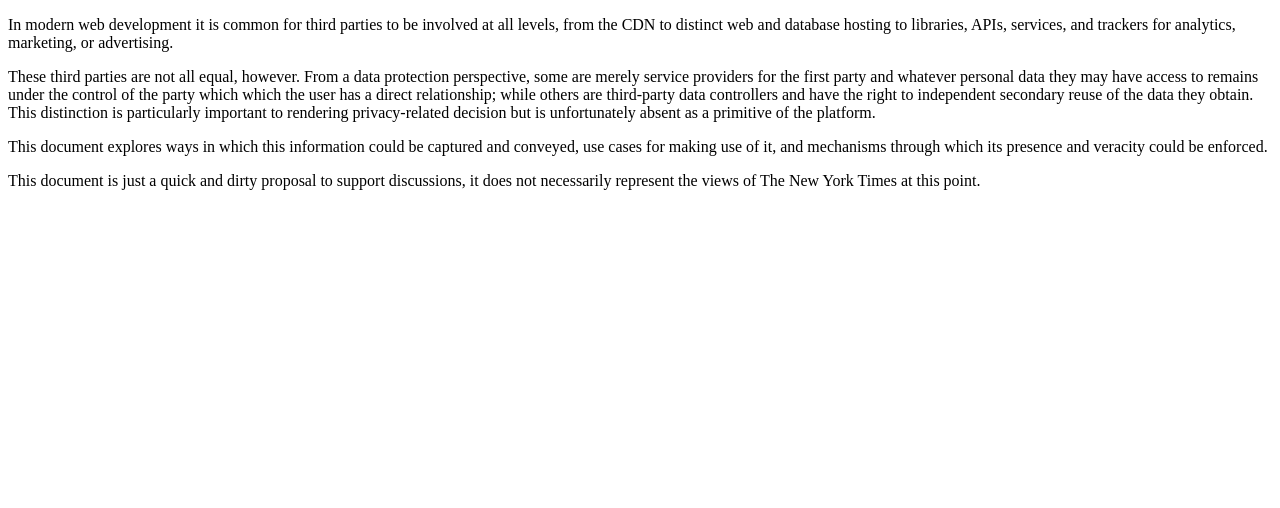
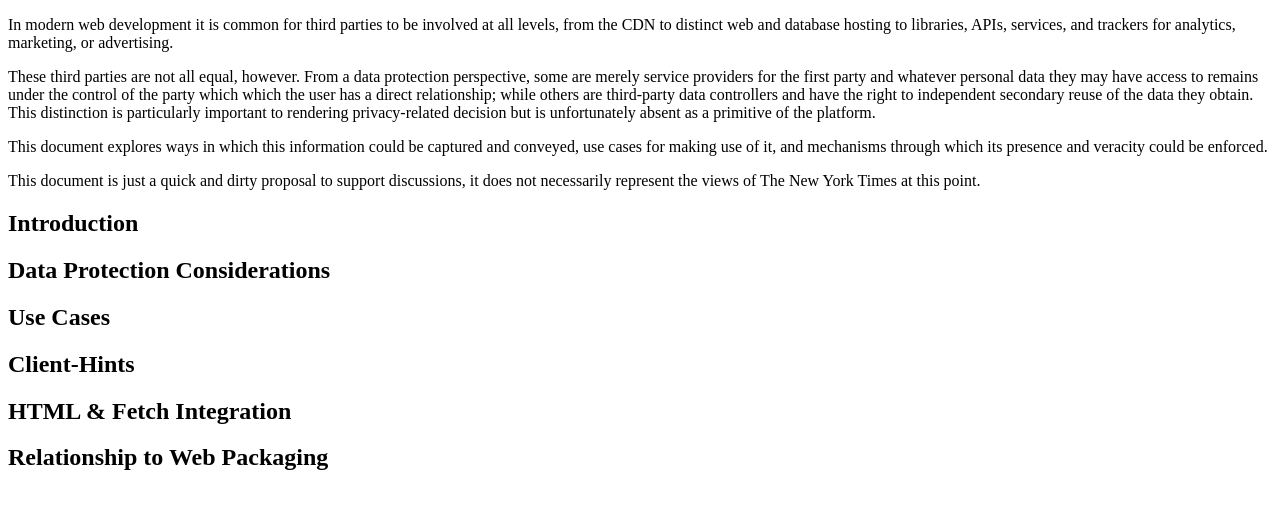
Before and after one commit to darobin/controllership, a plain HTML site: page index.html in a window 1280 px wide. Drawn offline with Linux system fonts and the light colour scheme.

Commit message:
comments

```diff
--- a/index.html
+++ b/index.html
@@ -43,5 +43,71 @@
         necessarily represent the views of The New York Times at this point.
       </p>
     </section>
+    <section>
+      <h2>Introduction</h2>
+      <p>
+
+      </p>
+      <!--
+        - explain the parties that are involved in a modern web site
+        - explain how people complain about trackers as if they were one big thing when in fact they
+          have widely different purposes and characteristics
+        - explain the focus on incremental improvement and the ability to discover a viable
+          middleground out of today's privacy dystopia
+      -->
+    </section>
+    <section>
+      <h2>Data Protection Considerations</h2>
+      <p>
+
+      </p>
+      <!--
+        - explain the value of the difference
+        - note the security
+        - yes, this assumes that players aren't malicious, but the 1P can represent
+        - drive through accountability
+        - help with business models
+      -->
+    </section>
+    <section>
+      <h2>Use Cases</h2>
+      <p>
+
+      </p>
+      <!--
+        - blocking controllers
+        - implementing GDPR & CCPA
+        - reporting on the privacy impact of a given site (note the GA case)
+        - providing a technical bedrock to match and align varying legal requirements and ground
+          them in a common reality
+      -->
+    </section>
+    <section>
+      <h2>Client-Hints</h2>
+      <p>
+
+      </p>
+      <!--
+        - see Yoav's stuff
+      -->
+    </section>
+    <section>
+      <h2>HTML &amp; Fetch Integration</h2>
+      <p>
+
+      </p>
+      <!--
+        -
+      -->
+    </section>
+    <section>
+      <h2>Relationship to Web Packaging</h2>
+      <p>
+
+      </p>
+      <!--
+        - figure out a way that this only works if the hosting party is declaring itself a SP
+      -->
+    </section>
   </body>
 </html>
```
